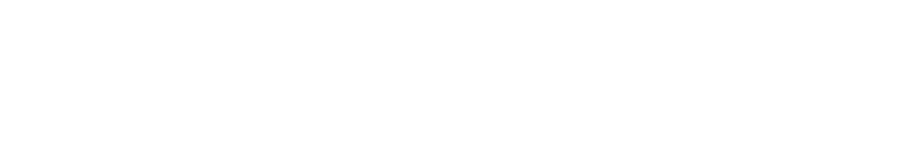
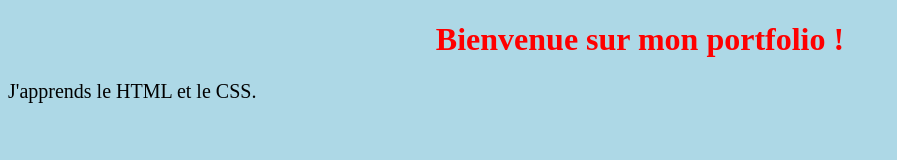
Before and after one commit to Espeleo/mon-cv, a plain HTML site: page index.html in a window 1280 px wide. Shown: the whole page, without its empty margins (0-897 px from the left). Drawn offline with Linux system fonts and the light colour scheme.

Commit message:
mise en place du style css

```diff
--- a/index.html
+++ b/index.html
@@ -3,9 +3,11 @@
 <head>
     <meta charset="UTF-8">
     <meta name="viewport" content="width=device-width, initial-scale=1.0">
-    <title>Document</title>
+    <title>Mon CV</title>
+    <link rel="stylesheet" href="style.css">
 </head>
 <body>
-
+    <h1>Bienvenue sur mon portfolio !</h1>
+    <p>J'apprends le HTML et le CSS.</p>
 </body>
 </html>
--- /dev/null
+++ b/style.css
@@ -0,0 +1,12 @@
+body {
+    background-color: lightblue;
+}
+
+h1 {
+    color: red;
+    text-align: center;
+}
+
+p {
+    font-size: 20px;
+}
```
